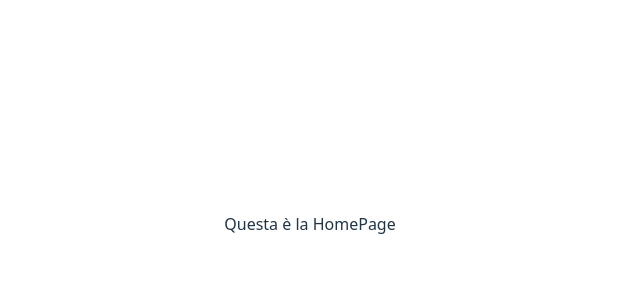
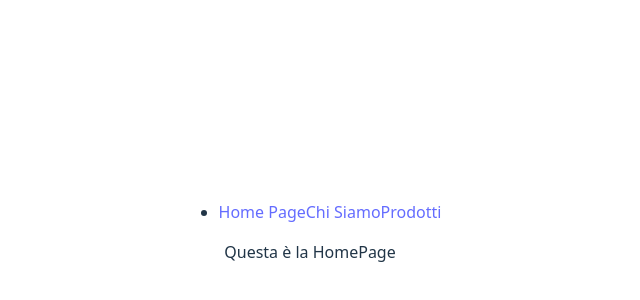
Before and after one commit to ilenia-agnolon/react-router, a React (Vite) app: page / in a window 1280 px wide. Shown: the part 176-476 px from the top of the page, without its empty margins (330-970 px from the left). Built offline with nearby package versions, Linux system fonts and the light colour scheme.

Commit message:
aggiunta navbar principale e collegamento tra le pagine:
- creata MainNavBar.jsx come componente riutilizzabile
- aggiunti link di navigazione a Home, Chi Siamo e Prodotti
- importata navbar in App.jsx sopra alle Routes
- testata corretta navigazione tra le pagine su localhost

```diff
--- a/src/App.jsx
+++ b/src/App.jsx
@@ -7,11 +7,13 @@ import { BrowserRouter, Routes, Route } from "react-router-dom";
 import HomePage from "./pages/HomePage";
 import ChiSiamo from "./pages/ChiSiamo";
 import Prodotti from "./pages/Prodotti";
+import MainNavBar from "./components/MainNavBar";
 
 function App() {
   return (
     <>
       <BrowserRouter>
+        <MainNavBar />
         <Routes>
           <Route path="/" element={<HomePage />} />
           <Route path="/chi-siamo" element={<ChiSiamo />} />
--- /dev/null
+++ b/src/components/MainNavBar.jsx
@@ -0,0 +1,17 @@
+import { Link, NavLink } from "react-router-dom";
+
+const MainNavBar = () => {
+  return (
+    <nav>
+      <ul>
+        <li>
+          <Link to="/">Home Page</Link>
+          <NavLink to="/chi-siamo">Chi Siamo</NavLink>
+          <NavLink to="/prodotti">Prodotti</NavLink>
+        </li>
+      </ul>
+    </nav>
+  );
+};
+
+export default MainNavBar;
```
